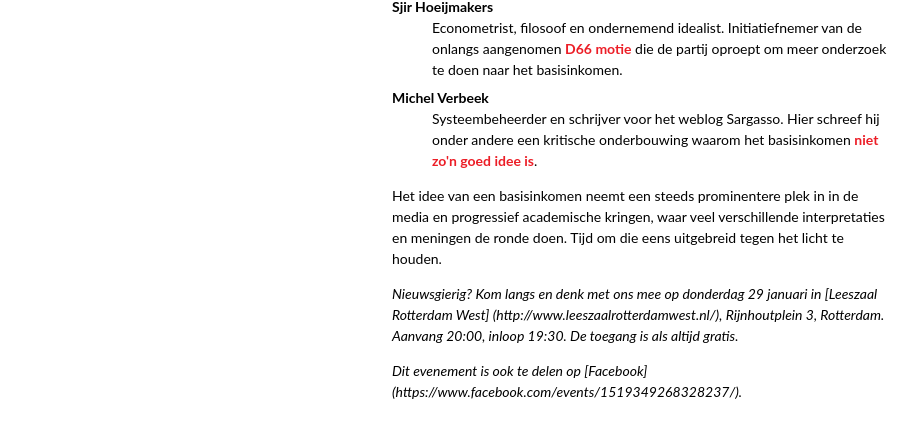
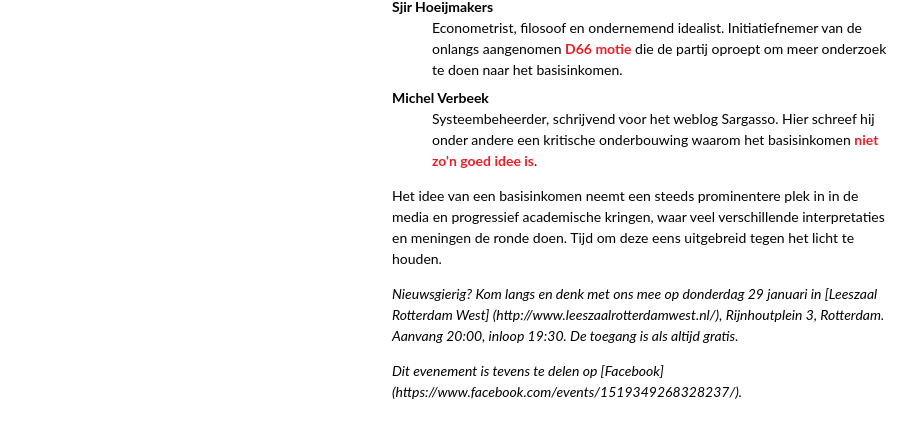
Before and after one commit to denkenoverlinks/denkenoverlinks.github.io, a Jekyll site: the page built from _posts/2015-01-16-basisinkomen-aankondiging.md, in a window 1280 px wide and 1086 px high. Shown: the part 650-1083 px from the top of the window, without its empty margins (8-929 px from the left). Built offline with Jekyll 4.4.1, drawn with Linux system fonts in a browser that asks for light colours; Markdown is read by kramdown in place of the engine named in the settings.

Commit message:
minor textual edits

```diff
--- a/_posts/2015-01-16-basisinkomen-aankondiging.md
+++ b/_posts/2015-01-16-basisinkomen-aankondiging.md
@@ -38,17 +38,17 @@ Deze en andere vragen leggen we voor aan
   motie</a> die de partij oproept om meer onderzoek te doen naar het
   basisinkomen.</dd>
 <dt>Michel Verbeek</dt>
-<dd>Systeembeheerder en schrijver voor het weblog Sargasso.
+<dd>Systeembeheerder, schrijvend voor het weblog Sargasso.
   Hier schreef hij onder andere een kritische onderbouwing waarom het
   basisinkomen <a href="http://sargasso.nl/basisinkomen-is-niet-zon-goed-idee/">niet zo'n goed idee is</a>.</dd>
 </dl>
 
 Het idee van een basisinkomen neemt een steeds prominentere plek in in de media
 en progressief academische kringen, waar veel verschillende interpretaties en
-meningen de ronde doen. Tijd om die eens uitgebreid tegen het licht te houden.
+meningen de ronde doen. Tijd om deze eens uitgebreid tegen het licht te houden.
 
 _Nieuwsgierig? Kom langs en denk met ons mee op donderdag 29 januari in
 [Leeszaal Rotterdam West] (http://www.leeszaalrotterdamwest.nl/), Rijnhoutplein
 3, Rotterdam. Aanvang 20:00, inloop 19:30. De toegang is als altijd gratis._
 
-_Dit evenement is ook te delen op [Facebook] (https://www.facebook.com/events/1519349268328237/)._
+_Dit evenement is tevens te delen op [Facebook] (https://www.facebook.com/events/1519349268328237/)._
```
